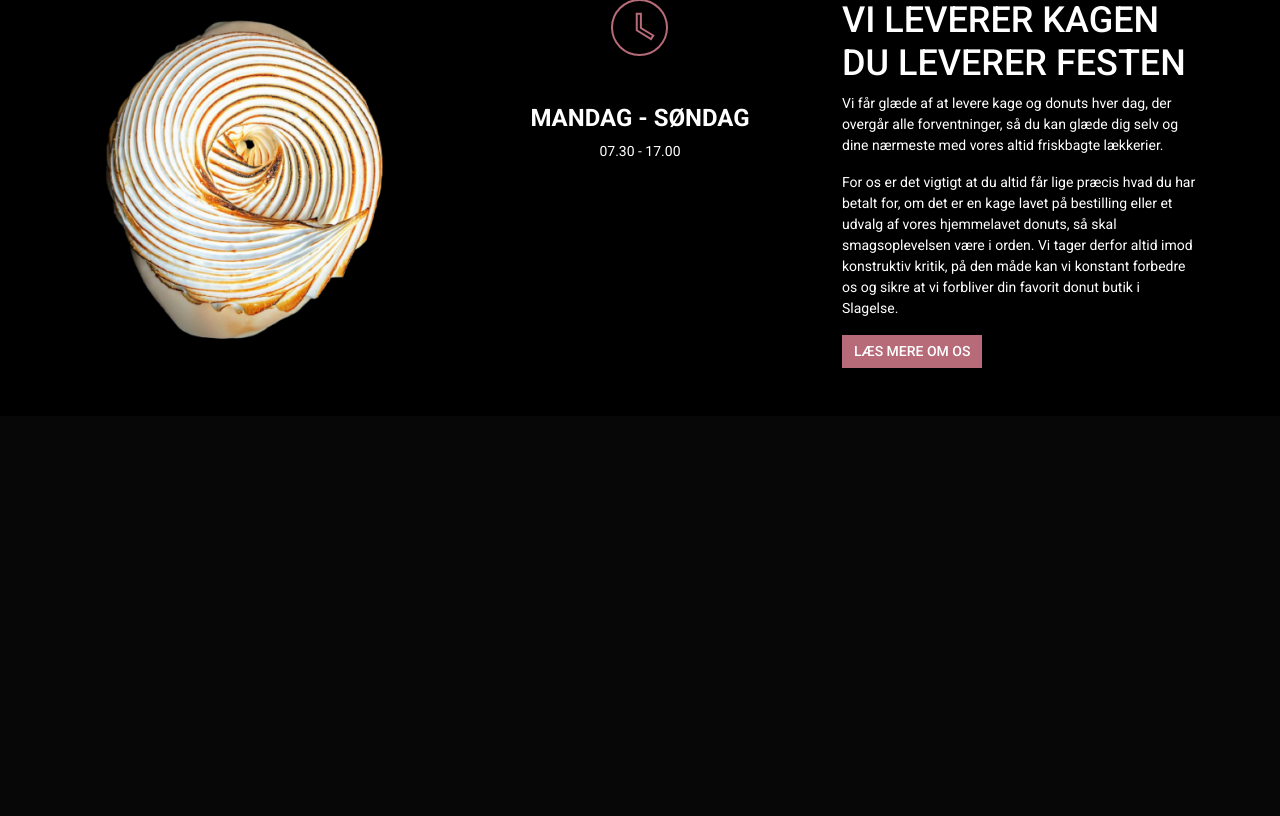
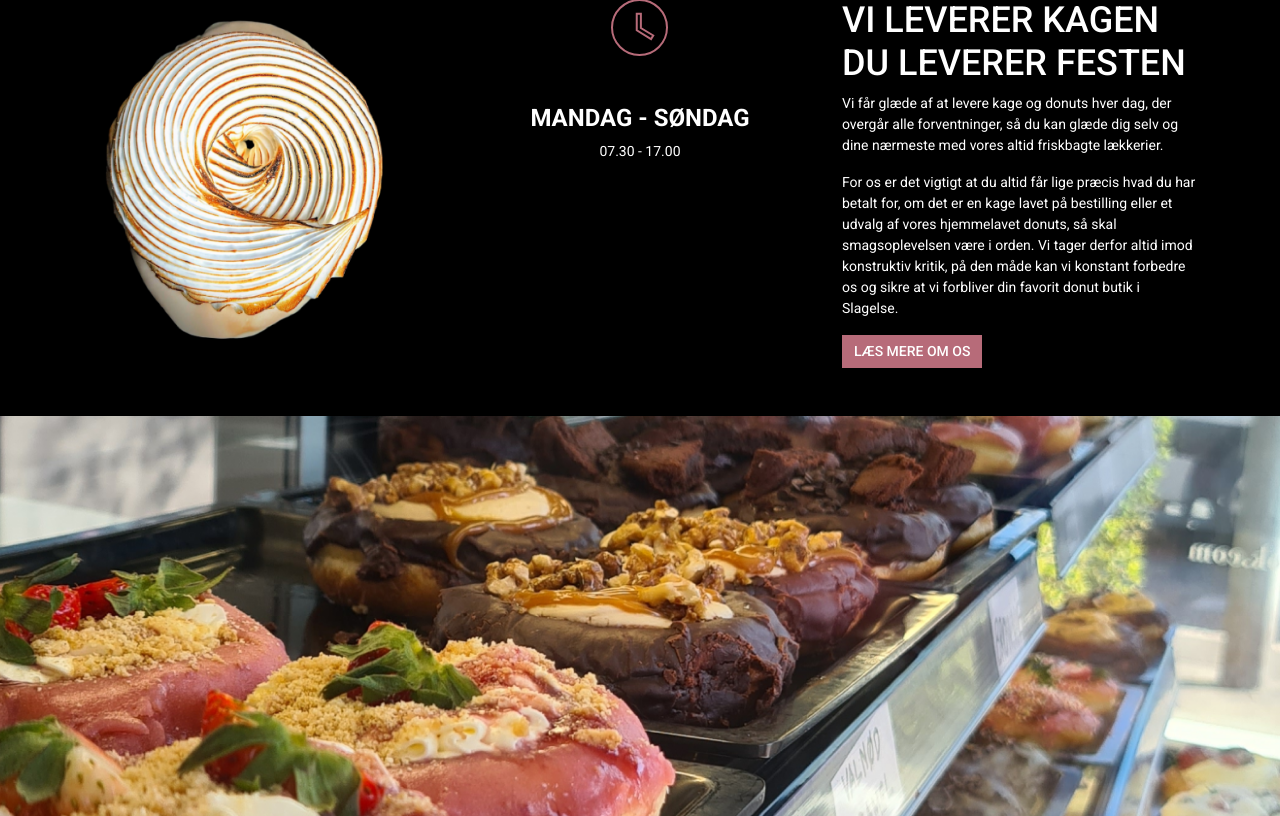
Before and after one commit to andrewras93/laekari, a PHP site: page / in a window 1280 px wide. Shown: the part 2306-3122 px from the top of the page. Before the commit the page ends 2674 px from the top, so only its background shows below. Run offline with PHP 8.4, Linux system fonts and the light colour scheme.

Commit message:
Added front page parallax image.

```diff
--- a/css/styles.scss
+++ b/css/styles.scss
@@ -18,6 +18,18 @@ body {
     font-family: 'Roboto', sans-serif;
     color: $white;
     background: $black;
+
+}
+
+.parallax-image {
+
+    background: url("../images/front-page-parallax-image.png");
+    background-position: center;
+    background-size: cover;
+    background-repeat: no-repeat;
+    min-height: 400px;
+    background-attachment: fixed;
+    position: relative;
 
 }
 
--- a/index.php
+++ b/index.php
@@ -186,6 +186,8 @@
 
     </div>
 
+    <div id="front-page-parallax-image"class="parallax-image"></div>
+
     <script src="js/script.min.js"></script>
     <script src="https://code.jquery.com/jquery-3.3.1.slim.min.js" integrity="sha384-q8i/X+965DzO0rT7abK41JStQIAqVgRVzpbzo5smXKp4YfRvH+8abtTE1Pi6jizo" crossorigin="anonymous"></script>
     <script src="https://cdnjs.cloudflare.com/ajax/libs/popper.js/1.14.3/umd/popper.min.js" integrity="sha384-ZMP7rVo3mIykV+2+9J3UJ46jBk0WLaUAdn689aCwoqbBJiSnjAK/l8WvCWPIPm49" crossorigin="anonymous"></script>
```
Also changed, not shown: css/styles.css, images/front-page-parallax-image.png (added), 1 other file.
